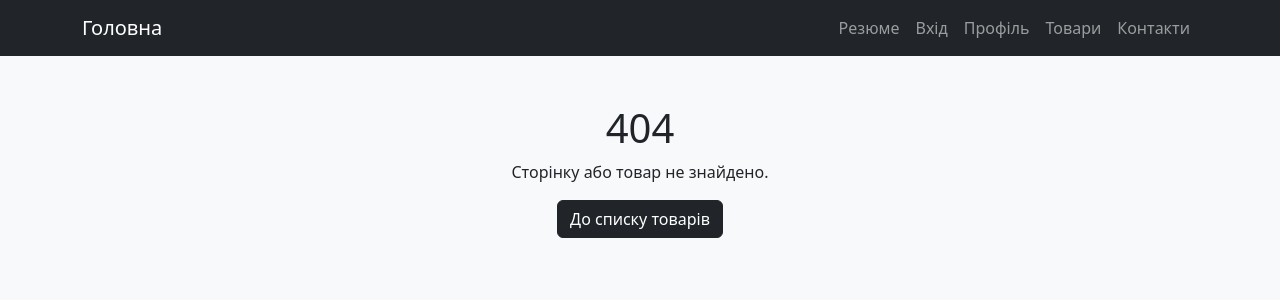
After one commit to bohdanatymoshchuk/flask-app-lab, a Flask app: template app/templates/errors/404.html in a window 1280 px wide. The commit adds this page. Shown: the top 300 px of the page. Run offline with Flask 3, Linux system fonts and the light colour scheme; the template is opened without the code that fills it, so the values that code supplies are empty.

Commit message:
add product detail page and 404 handling

```diff
--- a/app/products/templates/products/products.html
+++ b/app/products/templates/products/products.html
@@ -5,7 +5,7 @@
 <div class="container mt-4">
   <div class="d-flex justify-content-between align-items-center mb-4">
     <h1 class="mb-0">Список товарів</h1>
-    <a href="#" class="btn btn-success">+ Додати товар</a>
+   <a href="{{ url_for('products.add_product') }}" class="btn btn-success">+ Додати товар</a>
   </div>
 
   {% if not products %}
@@ -25,8 +25,7 @@
             <p class="mb-1">Кількість: {{ product.quantity }}</p>
             <p class="small text-muted">Додано: {{ product.created_at.replace('T', ' ') }}</p>
           </div>
-          <a href="{{ url_for('products.add_product') }}" class="btn btn-success">+ Додати товар</a>
-        </div>
+<a href="{{ url_for('products.detail_product', product_id=product.id) }}" class="btn btn-primary mt-2">Детальніше</a>        </div>
       </div>
     </div>
     {% endfor %}
--- /dev/null
+++ b/app/templates/errors/404.html
@@ -0,0 +1,9 @@
+{% extends 'base.html' %}
+
+{% block content %}
+<div class="text-center mt-5">
+  <h1>404</h1>
+  <p>Сторінку або товар не знайдено.</p>
+  <a href="{{ url_for('products.list_products') }}" class="btn btn-dark">До списку товарів</a>
+</div>
+{% endblock %}
--- a/app/views.py
+++ b/app/views.py
@@ -34,3 +34,7 @@ def contact():
         return redirect(url_for('contact'))
 
     return render_template('contact.html', form=form, title='Контакти')
+
+@app.errorhandler(404)
+def not_found(e):
+    return render_template('errors/404.html', title='Не знайдено'), 404
```
Also changed, not shown: app/products/templates/products/detail_product.html (+16 -7 lines), app/products/views.py (+8 -0 lines).
